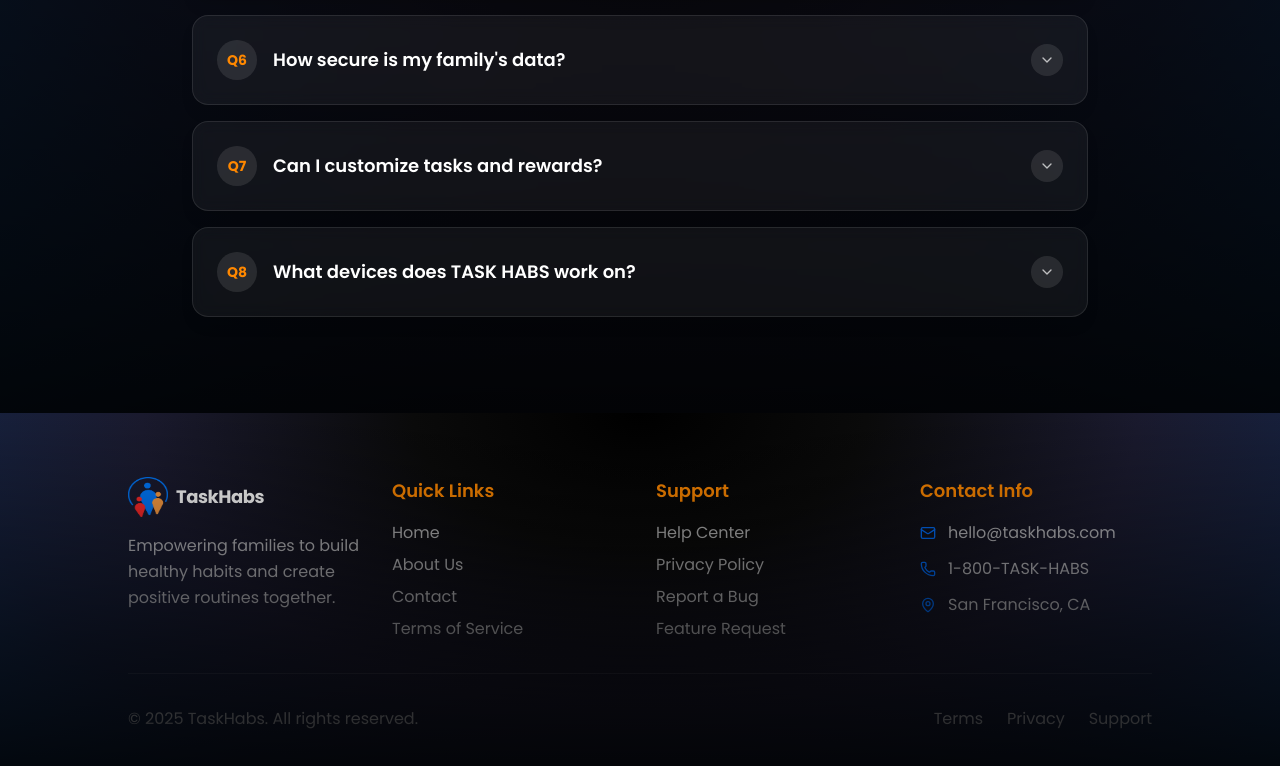
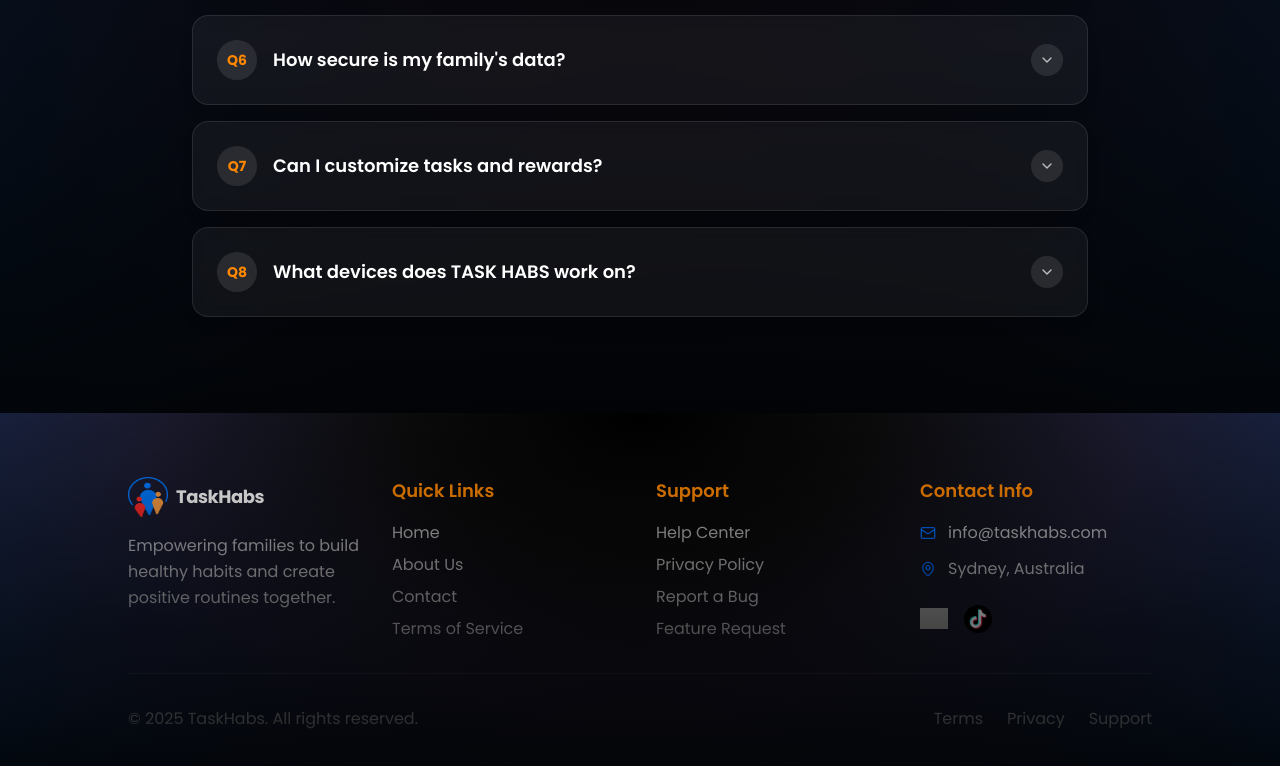
Before and after one commit to taskhabs25/taskhabs, a Next.js app: page / in a window 1280 px wide. Shown: the part 6743-7509 px from the top of the page. Built offline with nearby package versions, Linux system fonts and the light colour scheme; grey boxes are pictures that could not be loaded.

Commit message:
Footer contact info

```diff
--- a/src/app/components/footer.tsx
+++ b/src/app/components/footer.tsx
@@ -1,5 +1,6 @@
 import Link from "next/link"
-import { Mail, Phone, MapPin } from "lucide-react"
+import Image from "next/image"
+import { Mail, MapPin } from "lucide-react"
 import { Logo } from "@/app/components/logo"
 
 export default function Footer() {
@@ -74,23 +75,56 @@ export default function Footer() {
             </ul>
           </div>
 
-          {/* Contact */}
+          {/* Contact / Socials */}
           <div>
             <h3 className="text-lg font-semibold mb-4 text-[hsl(var(--brand-playful))]">Contact Info</h3>
             <ul className="space-y-3 text-white/70">
               <li className="flex items-center">
                 <Mail className="w-4 h-4 mr-3 text-[hsl(var(--brand-pro))]" />
-                <span>hello@taskhabs.com</span>
+                <span>info@taskhabs.com</span>
               </li>
-              <li className="flex items-center">
-                <Phone className="w-4 h-4 mr-3 text-[hsl(var(--brand-pro))]" />
-                <span>1-800-TASK-HABS</span>
-              </li>
+              {/* Phone removed as requested */}
               <li className="flex items-center">
                 <MapPin className="w-4 h-4 mr-3 text-[hsl(var(--brand-pro))]" />
-                <span>San Francisco, CA</span>
+                <span>Sydney, Australia</span>
               </li>
             </ul>
+
+            {/* Socials */}
+            <div className="mt-6">
+              {/* <h4 className="text-sm font-semibold mb-3 text-white/80 uppercase tracking-wide">Follow Us</h4> */}
+              <div className="flex items-center gap-4">
+                <Link
+                  href="https://www.instagram.com/taskhabs?igsh=b3p0MDd6bHo5aWxu"
+                  target="_blank"
+                  rel="noopener noreferrer"
+                  className="inline-block hover:opacity-90 transition-opacity"
+                  aria-label="TaskHabs on Instagram"
+                >
+                  <Image
+                    src="/images/insta.png"
+                    alt="Instagram"
+                    width={28}
+                    height={28}
+                  />
+                </Link>
+
+                <Link
+                  href="https://www.tiktok.com/@taskhabs?_t=ZS-8yEdgoDI3Oi&_r=1"
+                  target="_blank"
+                  rel="noopener noreferrer"
+                  className="inline-block hover:opacity-90 transition-opacity"
+                  aria-label="TaskHabs on TikTok"
+                >
+                  <Image
+                    src="/images/tiktok.png"
+                    alt="TikTok"
+                    width={28}
+                    height={28}
+                  />
+                </Link>
+              </div>
+            </div>
           </div>
         </div>
 
@@ -100,23 +134,14 @@ export default function Footer() {
             <p className="text-white/70 leading-relaxed">
               © 2025 TaskHabs. All rights reserved.
             </p>
-            <div className="flex space-x-6">
-              <Link
-                href="/terms"
-                className="text-white/70 leading-relaxed"
-              >
+            <div className="flex space-x-6 mt-4 sm:mt-0">
+              <Link href="/terms" className="text-white/70 leading-relaxed hover:text-white transition-colors">
                 Terms
               </Link>
-              <Link
-                href="/terms"
-                className="text-white/70 leading-relaxed"
-              >
+              <Link href="/terms" className="text-white/70 leading-relaxed hover:text-white transition-colors">
                 Privacy
               </Link>
-              <Link
-                href="/contact"
-                className="text-white/70 leading-relaxed"
-              >
+              <Link href="/contact" className="text-white/70 leading-relaxed hover:text-white transition-colors">
                 Support
               </Link>
             </div>
```
